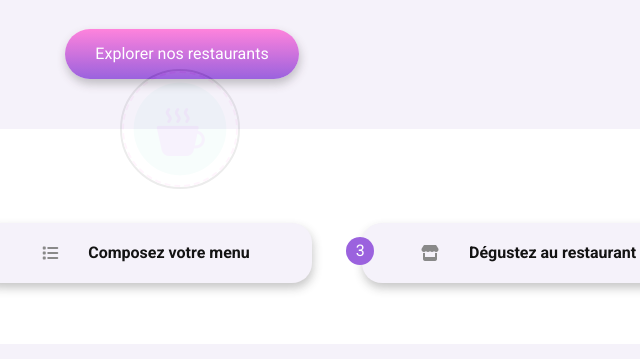
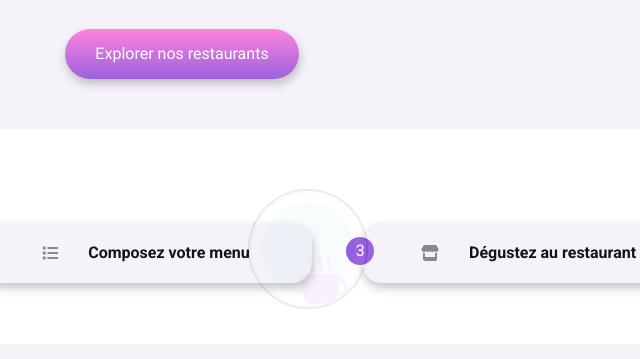
Before and after one commit to nefalis/ohmyfood, a website: page index.html in a window 1280 px wide. Shown: the part 271-630 px from the top of the page, 460-1100 px from the left. Drawn offline with nearby package versions, Linux system fonts and the light colour scheme; files whose address does not match are found by name; a web font is replaced by a local one.

Commit message:
mise a jour 27oct

```diff
--- a/sass/pages/_loader.scss
+++ b/sass/pages/_loader.scss
@@ -25,7 +25,7 @@
     position: absolute;
     top: 50%;
     left: 50%;
-    transform: translate(-50%, -50%);
+    transform: translate(30%, 50%);
     display: flex;
 }
 
@@ -46,7 +46,7 @@
     position: absolute;
     top: 30%;
     left: 30%;
-    transform: translate (-50%, -50%);
+    transform: translate (30%, 50%);
     font-size: 48px;
     color: $primarycolor;
     transition: 0.5s;
```
Also changed, not shown: css/style.css.
